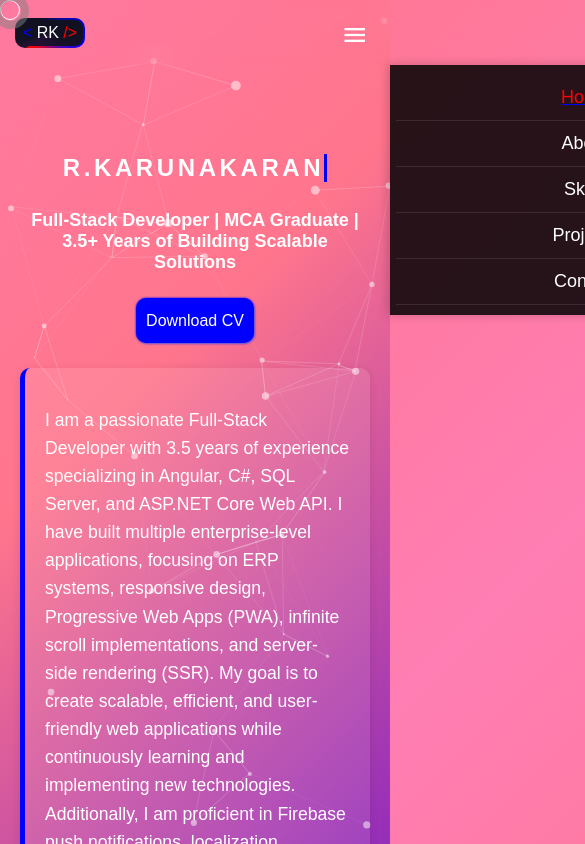
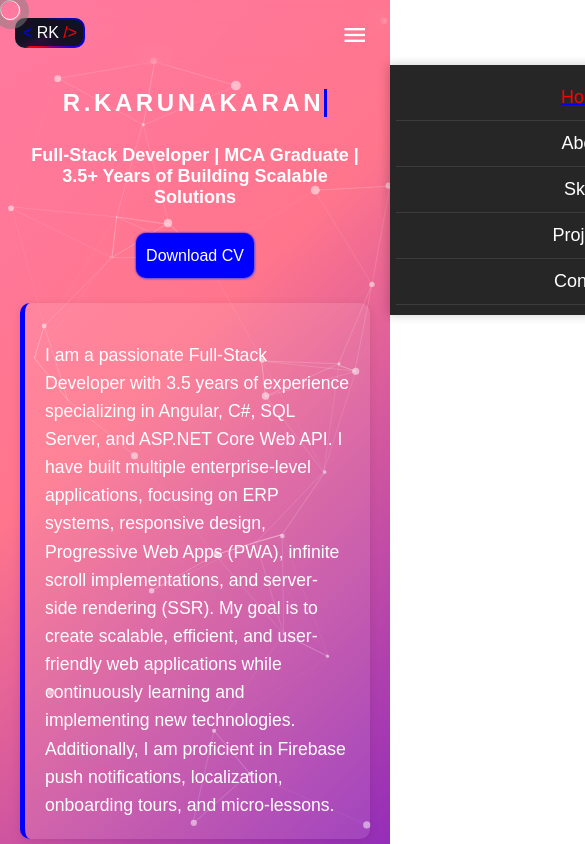
Before and after one commit to Karunakaranrasu/ng19-portfolio, an Angular app: page /home in a window 390 px wide. Shown: the top 844 px of the page, 585 px wide, since content can reach past the window. Built offline with nearby package versions, Linux system fonts and the light colour scheme; a web font is replaced by a local one.

Commit message:
mobile height fix

```diff
--- a/src/app/app.component.html
+++ b/src/app/app.component.html
@@ -1,6 +1,7 @@
+
+<app-header></app-header>
 <div class="cursor" [style.top]="top" [style.left]="left" [ngClass]="{expand: expand}"></div>
 <div id="particles-js"></div>
-<app-header></app-header>
 <div class="app-container">
   <div class="container">
     <router-outlet></router-outlet>
--- a/src/app/app.component.scss
+++ b/src/app/app.component.scss
@@ -1,5 +1,5 @@
 .app-container {
-    height: calc(100vh - 65px); /* Adjust 100px according to your header and footer height */
+  height: 100vh;
   overflow-y: auto; /* Enable vertical scrolling */
   width: 100%;
 }
--- a/src/app/components/header/header.component.scss
+++ b/src/app/components/header/header.component.scss
@@ -6,7 +6,7 @@ header {
   backdrop-filter: blur(10px);
   height: 65px;
   z-index: 1000; // Ensures it's on top of other components
-  position: relative;
+  position: fixed;
   width: 100%;
   top: 0;
   left: 0;
```
Lines whose indentation alone changed are shown as unchanged.
